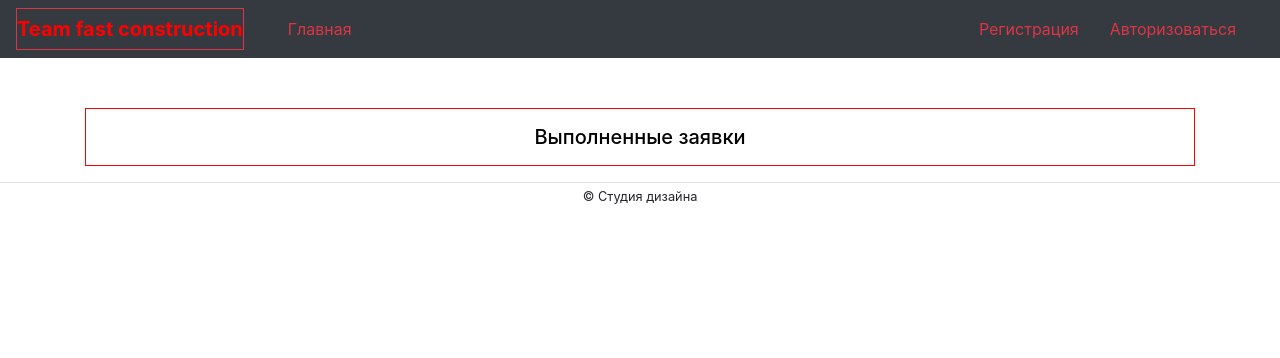
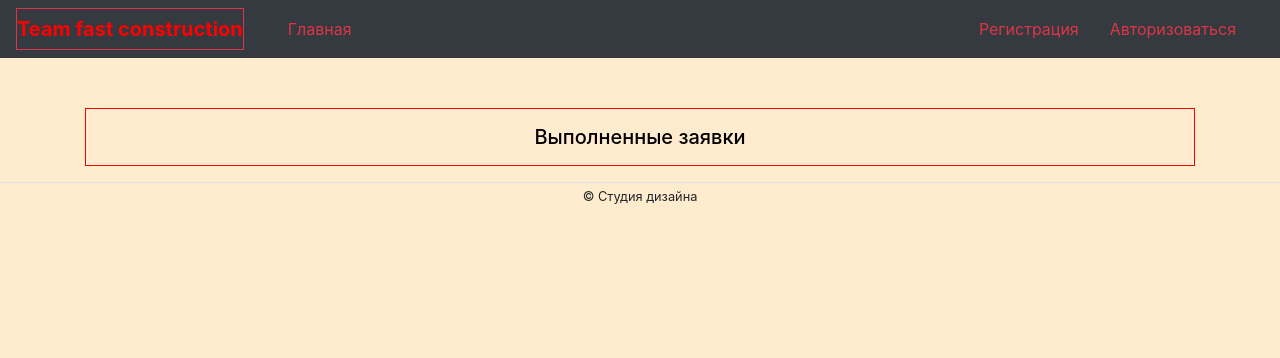
Before and after one commit to Tuysay/pythonSecondweek, a Django app: page / in a window 1280 px wide. Shown: the top 358 px of the page. Run offline with Django 4.2, Linux system fonts and the light colour scheme; data comes from the database, SQL or seed files in the repository; both versions use the stored data as it was after the commit; some libraries are stand-ins or nearby versions.

Commit message:
21.10.23 sec

```diff
--- a/myproject/templates/basic.html
+++ b/myproject/templates/basic.html
@@ -16,6 +16,7 @@
 
 <style>
     body{
+       background: #FFEBCD;
 
     }
 </style>
```
Also changed, not shown: myproject/bd.sqlite3, myproject/files/MJREg_успех.jpg (deleted), myproject/files/Tr6r0_дом_у_дороги.jpg (added).
